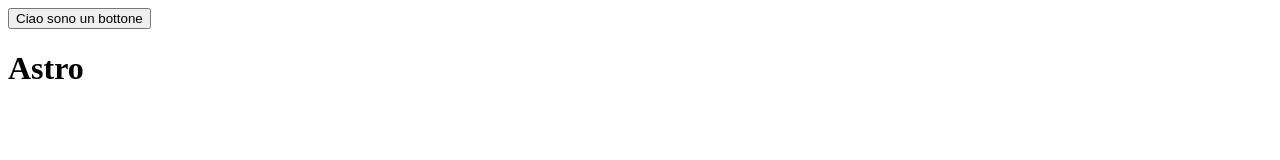
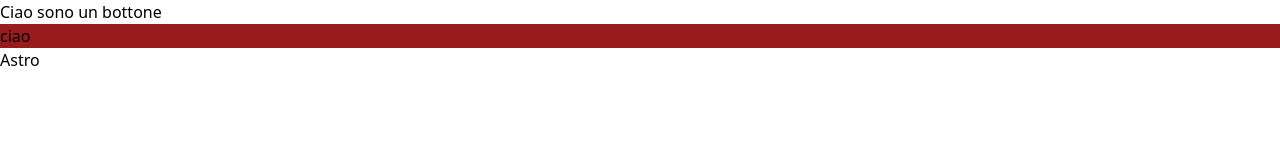
Before and after one commit to nellobrunelli/dogs, an Astro site: page / in a window 1280 px wide. Built offline with nearby package versions, Linux system fonts and the light colour scheme; Astro itself is replaced by a stand-in of ours.

Commit message:
tailwind css configuration done

```diff
--- a/astro.config.mjs
+++ b/astro.config.mjs
@@ -1,9 +1,10 @@
 import { defineConfig } from 'astro/config';
+import tailwind from '@astrojs/tailwind';
 
 // https://astro.build/config
 import react from "@astrojs/react";
 
 // https://astro.build/config
 export default defineConfig({
-  integrations: [react()]
+  integrations: [react(), tailwind()]
 });
--- a/src/pages/index.astro
+++ b/src/pages/index.astro
@@ -13,6 +13,7 @@
 	</head>
 	<body>
 		<div class="app"></div>
+		<div class="bg-red-800">ciao</div>
 		<h1>Astro</h1>
 	</body>
 </html>
--- /dev/null
+++ b/tailwind.config.cjs
@@ -0,0 +1,9 @@
+/** @type {import('tailwindcss').Config} */
+// eslint-disable-next-line no-undef
+module.exports = {
+  content: ['./src/**/*.{astro,html,js,jsx,md,mdx,svelte,ts,tsx,vue}'],
+  theme: {
+    extend: {},
+  },
+  plugins: [],
+}
```
